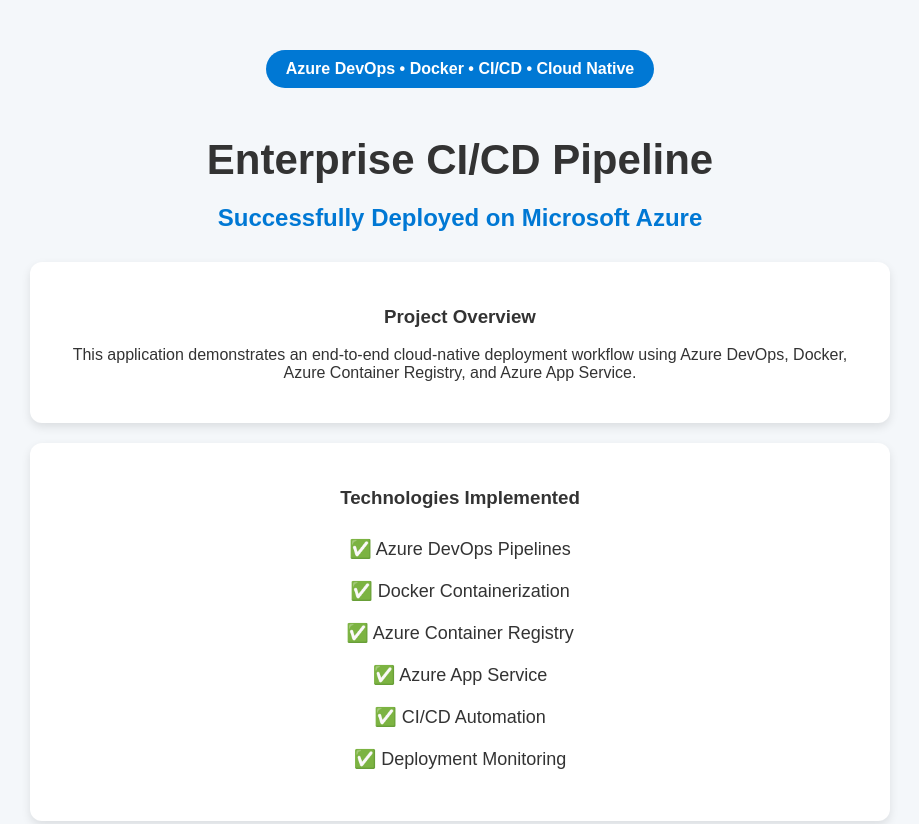
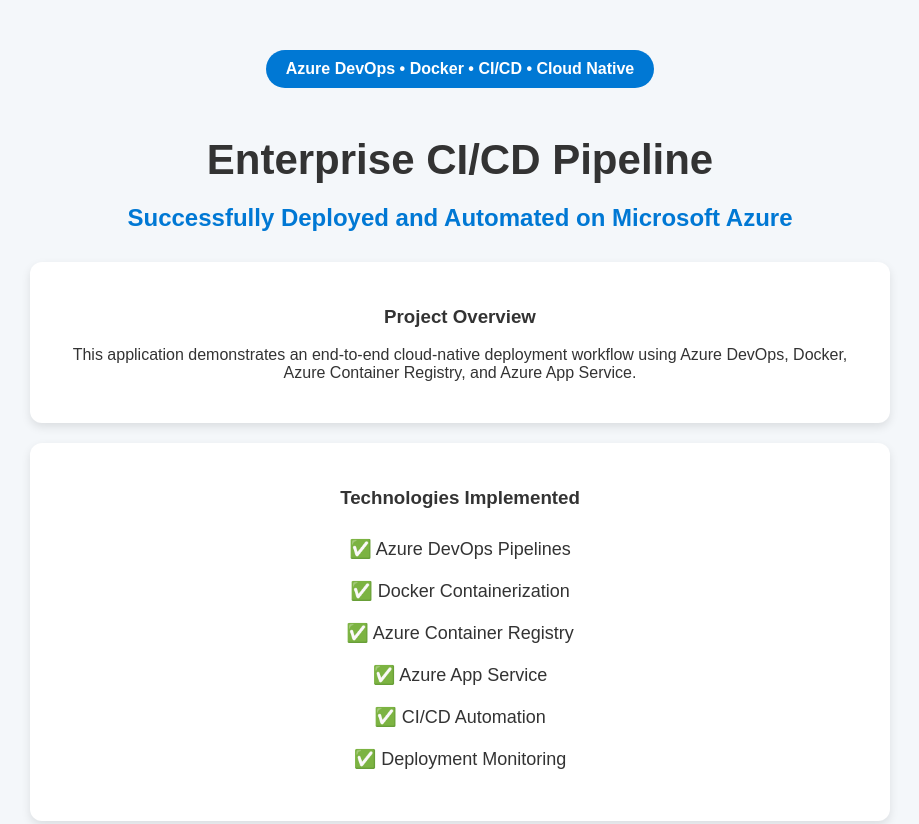
Before and after one commit to 25cs260-Subhalakshmi/CodeAlpha_Azure_CICD_Pipeline_2026, a plain HTML site: page app/index.html in a window 1280 px wide. Shown: the top 824 px of the page, without its empty margins (180-1099 px from the left). Drawn offline with Linux system fonts and the light colour scheme.

Commit message:
Test automatic deployment trigger
Updated the deployment status message and improved the project description.

```diff
--- a/app/index.html
+++ b/app/index.html
@@ -74,7 +74,7 @@
 
     <h1>Enterprise CI/CD Pipeline</h1>
 
-    <h2>Successfully Deployed on Microsoft Azure</h2>
+    <h2>Successfully Deployed and Automated on Microsoft Azure</h2>
 
     <div class="card">
         <h3>Project Overview</h3>
```
